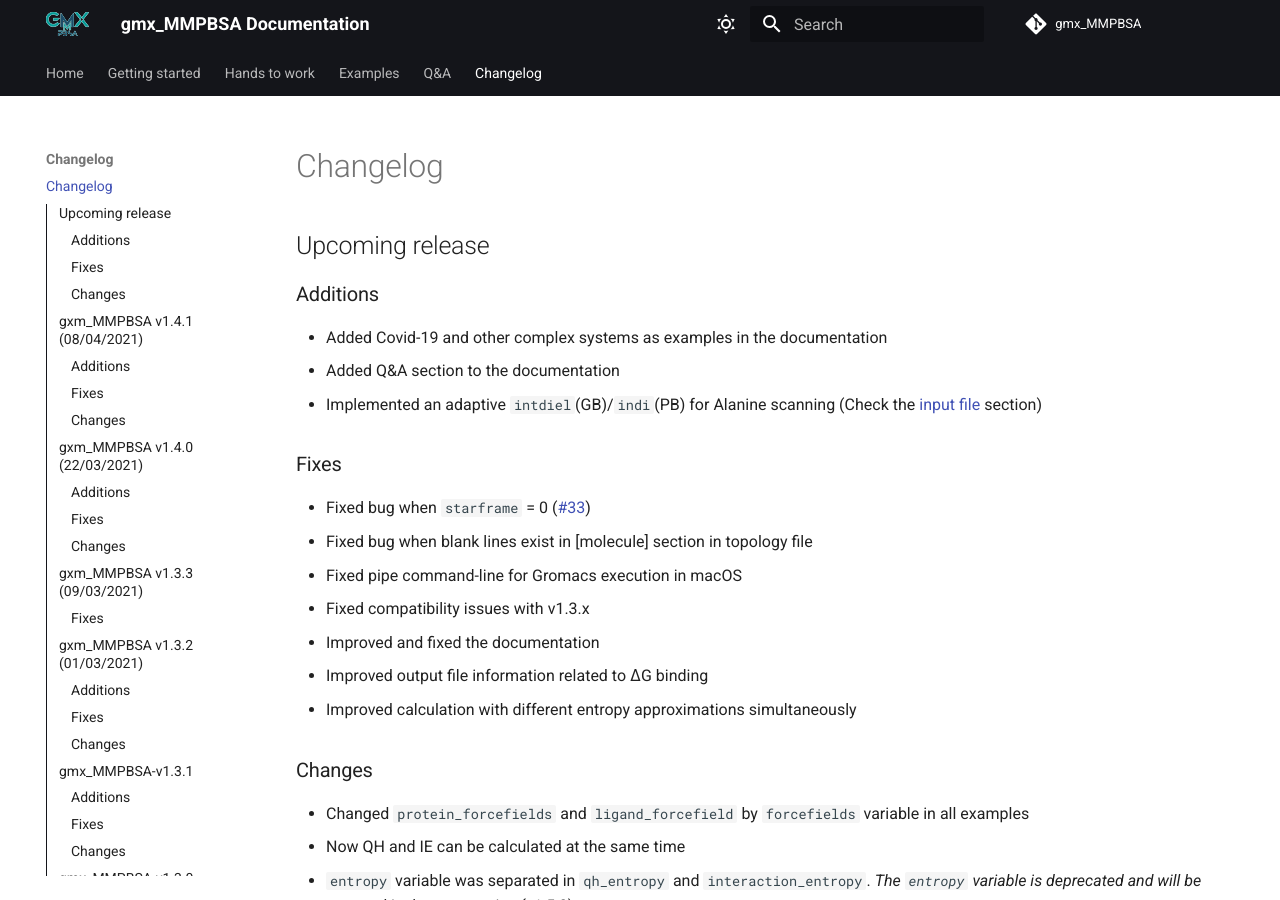
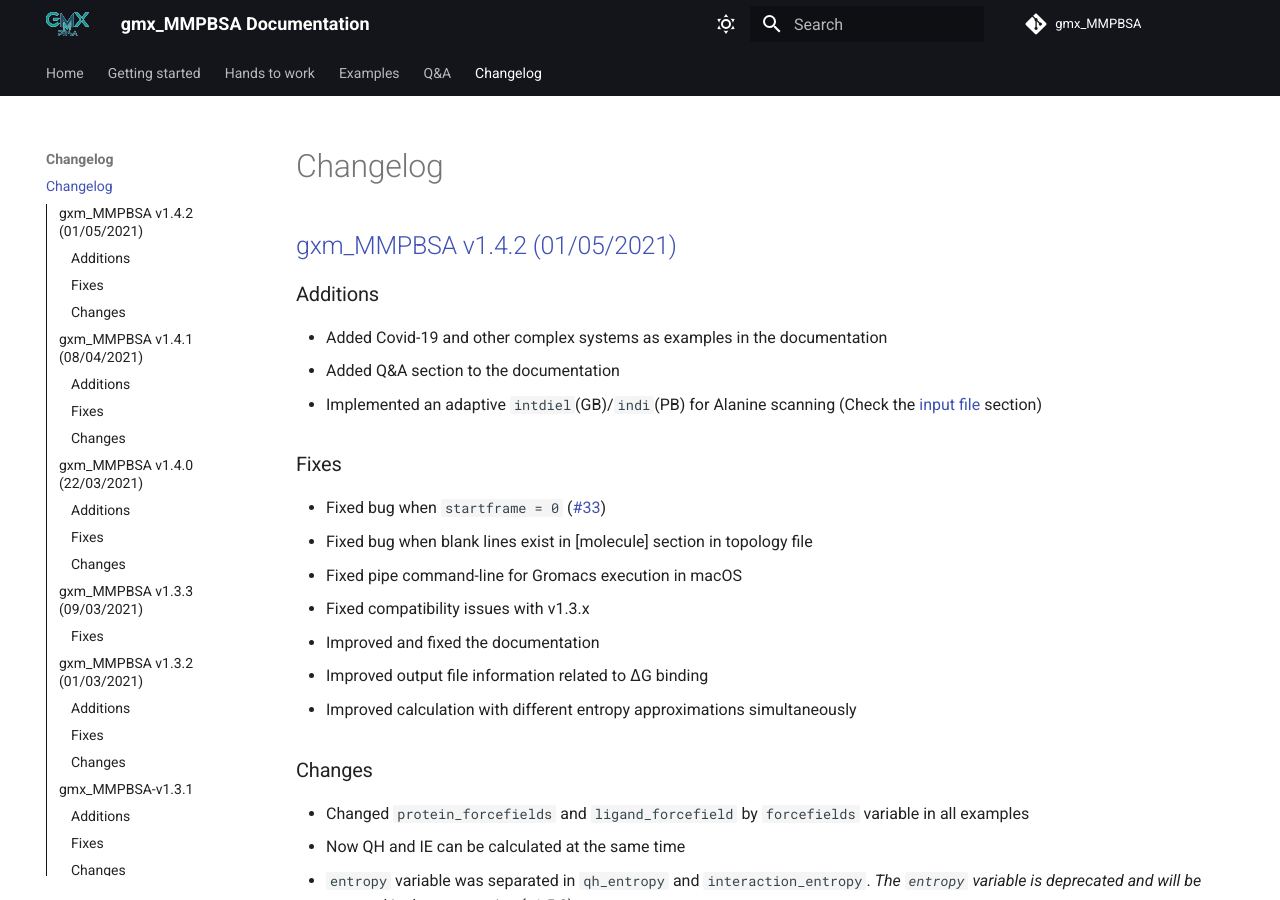
Before and after one commit to Valdes-Tresanco-MS/gmx_MMPBSA, an MkDocs documentation site: the page built from docs/changelog.md, in a window 1280 px wide and 900 px high. Built offline with MkDocs 1.6.1 and Material for MkDocs 9.7.7, drawn with Linux system fonts in a browser that asks for light colours; comment, search, counter and statistics services are not loaded.

Commit message:
release v1.4.2

```diff
--- a/docs/changelog.md
+++ b/docs/changelog.md
@@ -4,14 +4,14 @@ title: Changelog
 ---
 
 # Changelog
-## Upcoming release
+## [gxm_MMPBSA v1.4.2 (01/05/2021)](https://github.com/Valdes-Tresanco-MS/gmx_MMPBSA/releases/tag/v1.4.2)
 ### Additions
 - Added Covid-19 and other complex systems as examples in the documentation
 - Added Q&A section to the documentation
 - Implemented an adaptive `intdiel`(GB)/`indi`(PB) for Alanine scanning (Check the [input file](input_file.md#alanine_scanning-namelist-variables) section)
 
 ### Fixes
-- Fixed bug when `starframe` = 0 (#33)
+- Fixed bug when `startframe = 0` (#33)
 - Fixed bug when blank lines exist in [molecule] section in topology file
 - Fixed pipe command-line for Gromacs execution in macOS
 - Fixed compatibility issues with v1.3.x
@@ -22,7 +22,7 @@ title: Changelog
 ### Changes
 - Changed `protein_forcefields` and `ligand_forcefield` by `forcefields` variable in all examples
 - Now QH and IE can be calculated at the same time
-- `entropy` variable was separated in  `qh_entropy` and `interaction_entropy`. _The `entropy` variable is deprecated
+- `entropy` variable was separated in `qh_entropy` and `interaction_entropy`. _The `entropy` variable is deprecated
   and will be removed in the next version (v1.5.0)._
 - `entropy_seg` was replaced by `ie_segment`. _The `entropy_seg` variable is deprecated and will be removed in the
   next version (v1.5.0)._
```
Also changed, not shown: 1 other file.
